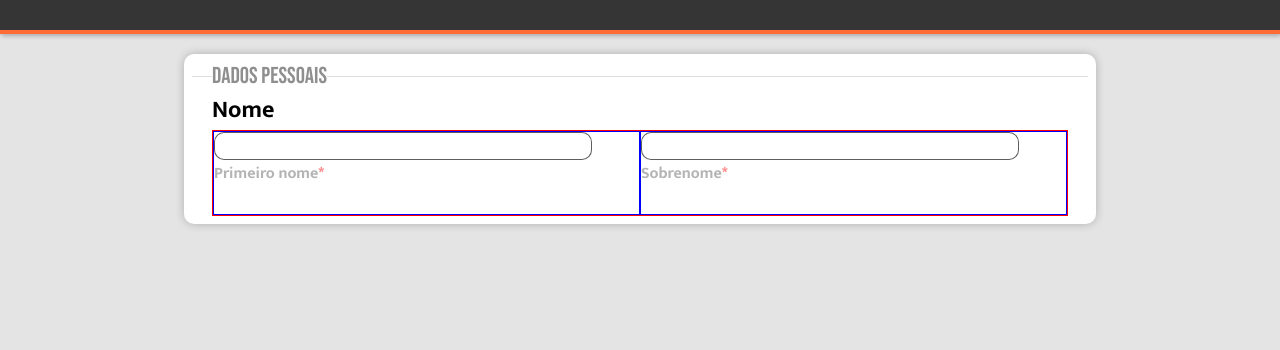
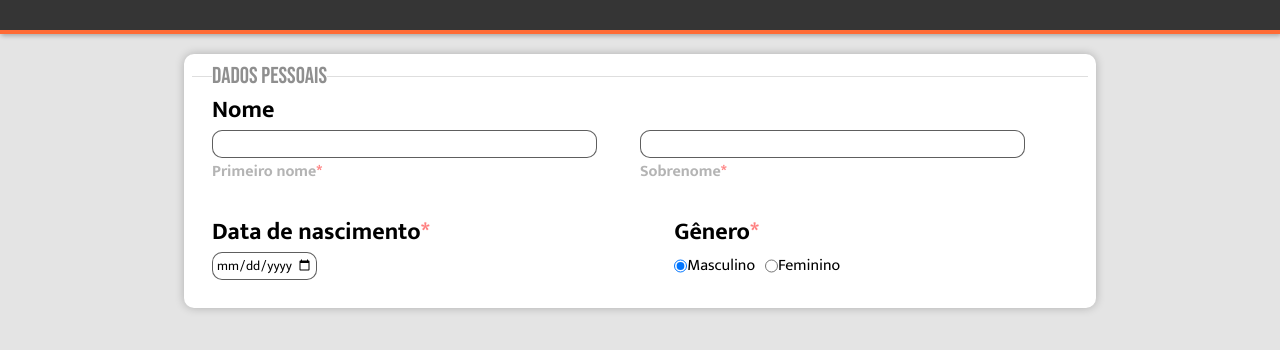
Before and after one commit to jpsantosss/form, a website: page index.html in a window 1280 px wide. Shown: the part 120-470 px from the top of the page. Drawn offline with nearby package versions, Linux system fonts and the light colour scheme.

Commit message:
segundo input + font size
font size altereado em main#conteudo-principal

```diff
--- a/index.html
+++ b/index.html
@@ -31,7 +31,7 @@
                                 </label>
                             </div>
                         </div>
-                    <!--<div class="grupo-input-b">
+                    <div class="grupo-input-b">
                         <div class="input-item">
                             <h2 class="subtitulo">Data de nascimento<span style="color: rgb(255, 127, 127);">*</span></h2>
                                 <input type="date" name="data-nasc" id="datePickerId" min="1920-01-01" required>
@@ -45,7 +45,7 @@
                                     <label for="genero-fem">Feminino</label>
                                 </div>
                         </div>
-                    </div>
+                    </div><!--
                     <h2 class="subtitulo">Endereço</h2>
                         <div class="grupo-input">
                             <div class="input-item">
--- a/style.css
+++ b/style.css
@@ -46,6 +46,7 @@ main#conteudo-principal{
     border-radius: 10px;
     background-color: white;
     box-shadow: 0px 0px 10px rgba(0, 0, 0, 0.233);
+    font-size: 2vmin;
 }
 legend{
     font-size: 23px;
@@ -69,16 +70,15 @@ input:focus{
     background-color: #d6d6d6;
 }
 .input-50{
-    width: 87%;
+    width: 88%;
 }
 .grupo-input{
     display: flex;
     justify-content: space-between;
-    border: 1px solid red;
 }
 .grupo-input-b{
     display: flex;
-    gap: 150px;
+    gap: 8%;
     margin-bottom: 20px;
 }
 .grupo-input-c{
@@ -88,22 +88,21 @@ input:focus{
     align-items: center;
     gap: 25px;
 }
+.subtitulo{
+    text-wrap: nowrap;
+}
 .input-item{
     width: 99%;
-    border: 1px solid blue;
 }
 .input-item-genero{
     display: flex;
     align-items: center;
 }
 .input-item-genero > label{
-    margin-right: 50px;
+    margin-right: 10px;
 }
 .input-item > label{
     margin-right: 50px;
-}
-.input-item-b{
-    display: inline-block;
 }
 .indice{
     color: rgb(180, 180, 180);
```
